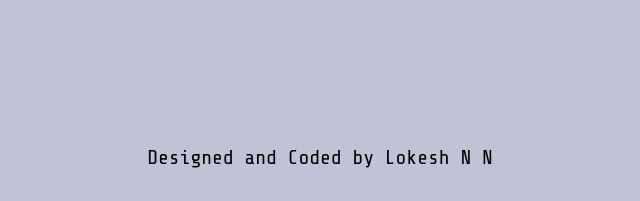
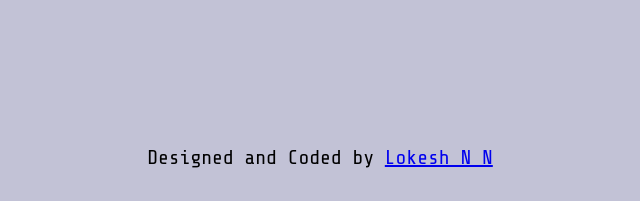
Before and after one commit to lokeshn011101/Calculator, a React (Create React App) app: page / in a window 1280 px wide. Shown: the top 201 px of the page, without its empty margins (320-960 px from the left). Built offline with nearby package versions, Linux system fonts and the light colour scheme; a web font is replaced by a local one.

Commit message:
added linkedin profile

```diff
--- a/src/App/App.js
+++ b/src/App/App.js
@@ -6,7 +6,15 @@
   render() {
     return (
       <div className="container">
-        <header>Designed and Coded by Lokesh N N</header>
+        <header>
+          Designed and Coded by{" "}
+          <a
+            href="https://www.linkedin.com/in/lokesh-n-n-47a294190/"
+            target="_blank"
+          >
+            Lokesh N N
+          </a>
+        </header>
         <Calculator />
       </div>
     );
```
